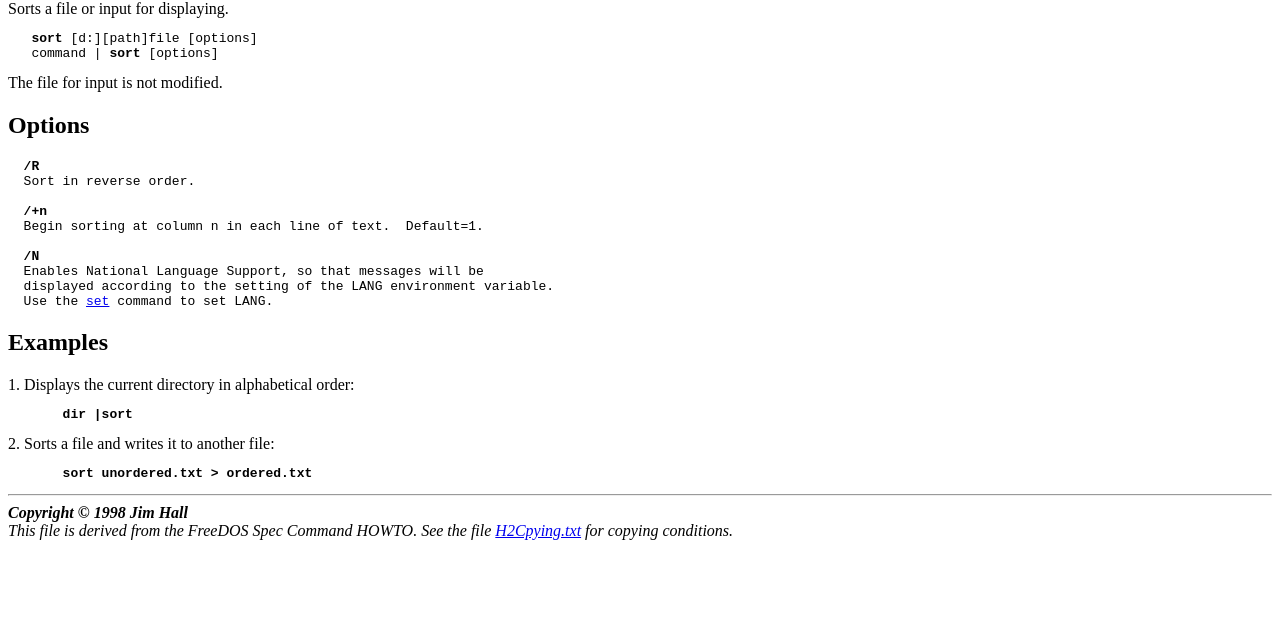
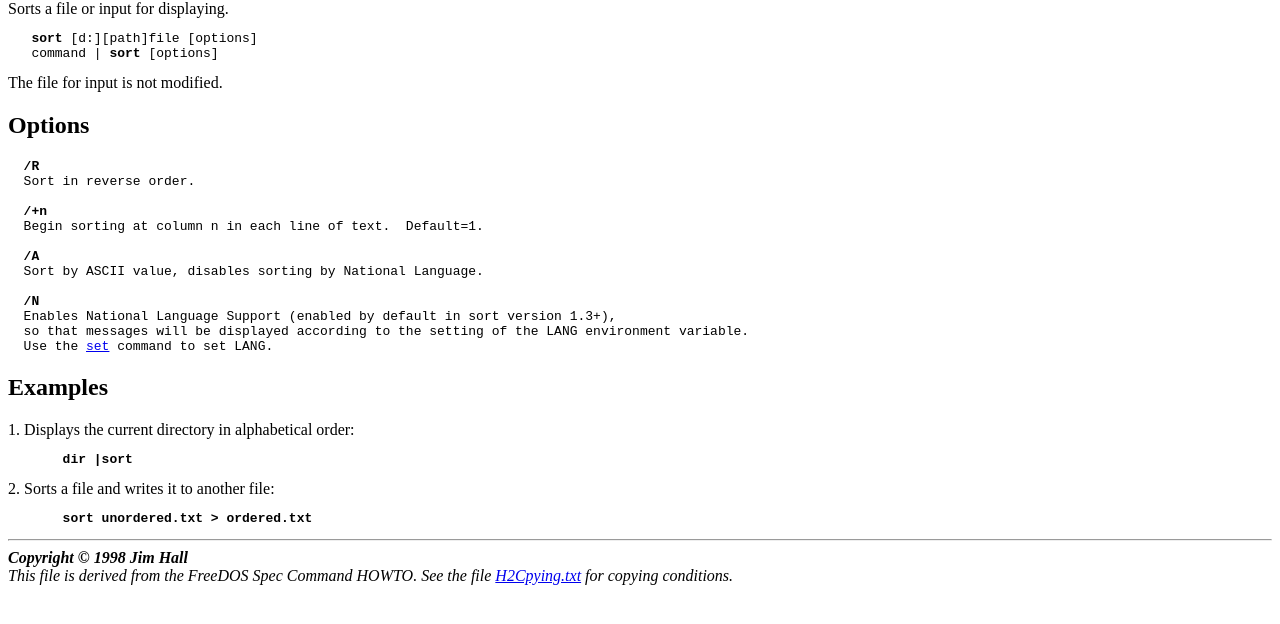
Before and after one commit to FDOS/help, a plain HTML site: page en/hhstndrd/sort.htm in a window 1280 px wide. Shown: the part 66-690 px from the top of the page. Drawn offline with Linux system fonts and the light colour scheme.

Commit message:
Update sort.htm
Document /A ASCII sort option added in 2004.  Add a note about /N NLS Support being enabled by default since sort version 1.3.

```diff
--- a/en/hhstndrd/sort.htm
+++ b/en/hhstndrd/sort.htm
@@ -16,9 +16,12 @@ The file for input is not modified.
   <b>/+n</b>
   Begin sorting at column n in each line of text.  Default=1.
 
+  <b>/A</b>
+  Sort by ASCII value, disables sorting by National Language.
+
   <b>/N</b>
-  Enables National Language Support, so that messages will be
-  displayed according to the setting of the LANG environment variable.
+  Enables National Language Support (enabled by default in sort version 1.3+),
+  so that messages will be displayed according to the setting of the LANG environment variable.
   Use the <a href="set.htm">set</a> command to set LANG.
 </pre>
 <h2>Examples</h2>
```
